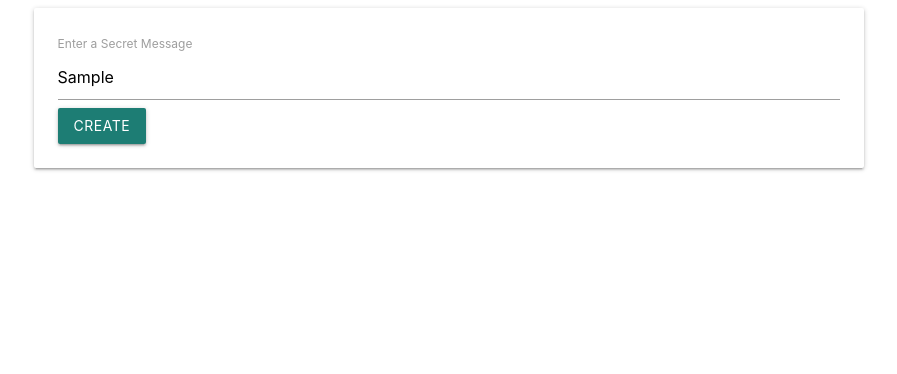
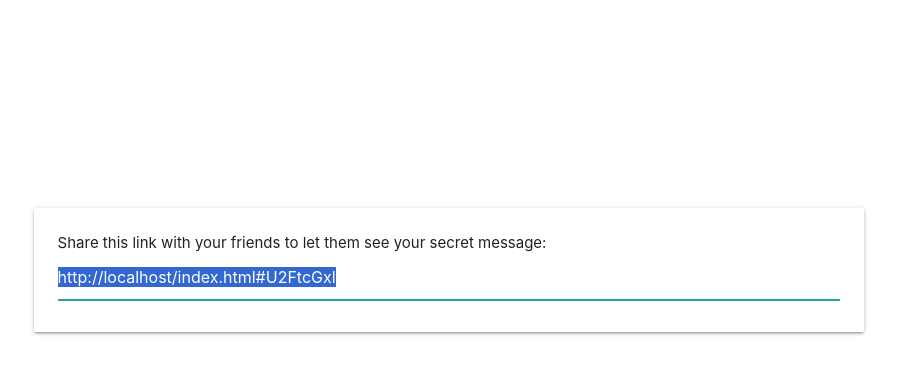
Before and after one commit to Breedlove-Jason/message, a plain HTML site: page index.html in a window 1280 px wide. Both pictures are taken after typing "Sample" into the empty fields and a click on the button "CREATE". Shown: the whole page, without its empty margins (191-1088 px from the left). Drawn offline with nearby package versions, Linux system fonts and the light colour scheme.

Commit message:
project complete
deployed to https://message-rosy-two.vercel.app/#c2VjcmV0IG1lc3NhZ2U=

```diff
--- a/index.html
+++ b/index.html
@@ -8,18 +8,37 @@
       rel="stylesheet"
       href="https://cdnjs.cloudflare.com/ajax/libs/materialize/1.0.0/css/materialize.min.css"
     />
+    <style>
+      .row {
+        margin-top: 25vh;
+      }
+      h1{
+        margin-top: 0;
+      }
+    </style>
     <title>Secret Message App</title>
   </head>
   <body>
     <div class="row">
       <div class="col s8 offset-s2">
-        <div class="card-panel">
+        <div id="message-show" class="card-panel hide">
+          <h1></h1>
+          <div><a href="./index.html">Create your own secret message</a></div>
+        </div>
+        <div class="card-panel" id="message-form">
           <form>
             <label>Enter a Secret Message</label>
-            <input type="text" />
+            <input type="text" id="message-input" />
             <button class="btn">Create</button>
+          </form>
+        </div>
 
-          </form>
+        <div class="card-panel hide" id="link-form">
+          <div>
+            Share this link with your friends to let them see your secret
+            message:
+            <input type="text" id="link-input" />
+          </div>
         </div>
       </div>
     </div>
--- a/index.js
+++ b/index.js
@@ -1,6 +1,23 @@
+const { hash } = window.location;
+const message = atob(hash.replace("#", ""));
+
+if(message){
+      document.querySelector("#message-form").classList.add("hide");
+      document.querySelector("#message-show").classList.remove("hide");
+
+      document.querySelector("h1").innerHTML = message;
+}
+
+
 document.querySelector("form").addEventListener("submit",  function(event) {
       event.preventDefault();
+      document.querySelector("#message-form").classList.add("hide");
+      document.querySelector("#link-form").classList.remove("hide");
 
-      const input = document.querySelector("input");
-      console.log(input.value);
+      const messageInput = document.querySelector("#message-input");
+      const encrypted = btoa(messageInput.value);
+
+      const urlInput = document.querySelector("#link-input")
+      urlInput.value = `${window.location}#${encrypted}`;
+      urlInput.select();
       })
```
Also changed, not shown: 1 other file.
